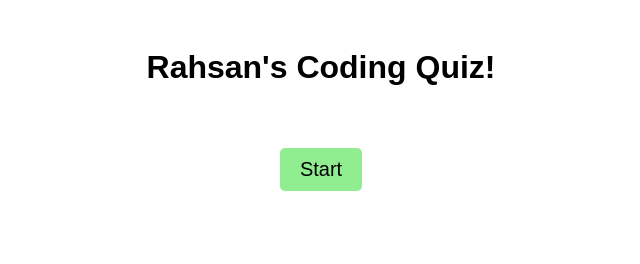
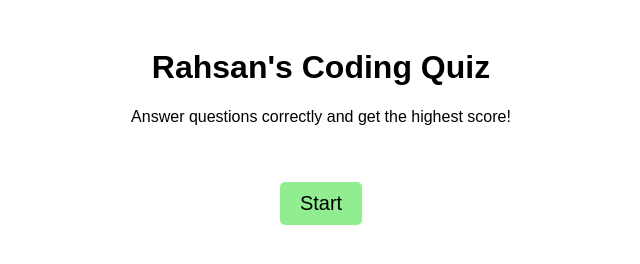
Before and after one commit to RahsanLewis/Code-Quiz, a plain HTML site: page index.html in a window 1280 px wide. Shown: the whole page, without its empty margins (319-959 px from the left). Drawn offline with Linux system fonts and the light colour scheme.

Commit message:
added p tag and updated readme

```diff
--- a/index.html
+++ b/index.html
@@ -9,7 +9,8 @@
     <title>Coding Quiz</title>
 </head>
 <body>
-    <h1>Rahsan's Coding Quiz!</h1>
+    <h1>Rahsan's Coding Quiz</h1>
+    <p>Answer questions correctly and get the highest score!</p>
     <div id="game">
       <p id="timer"></p>
       <p id="question"></p>
--- a/style.css
+++ b/style.css
@@ -4,6 +4,10 @@ body {
 }
 
 h1 {
+    text-align: center;
+}
+
+p {
     text-align: center;
 }
 
```
Also changed, not shown: images/codingquizpic.jpg (added), 2 other files.
